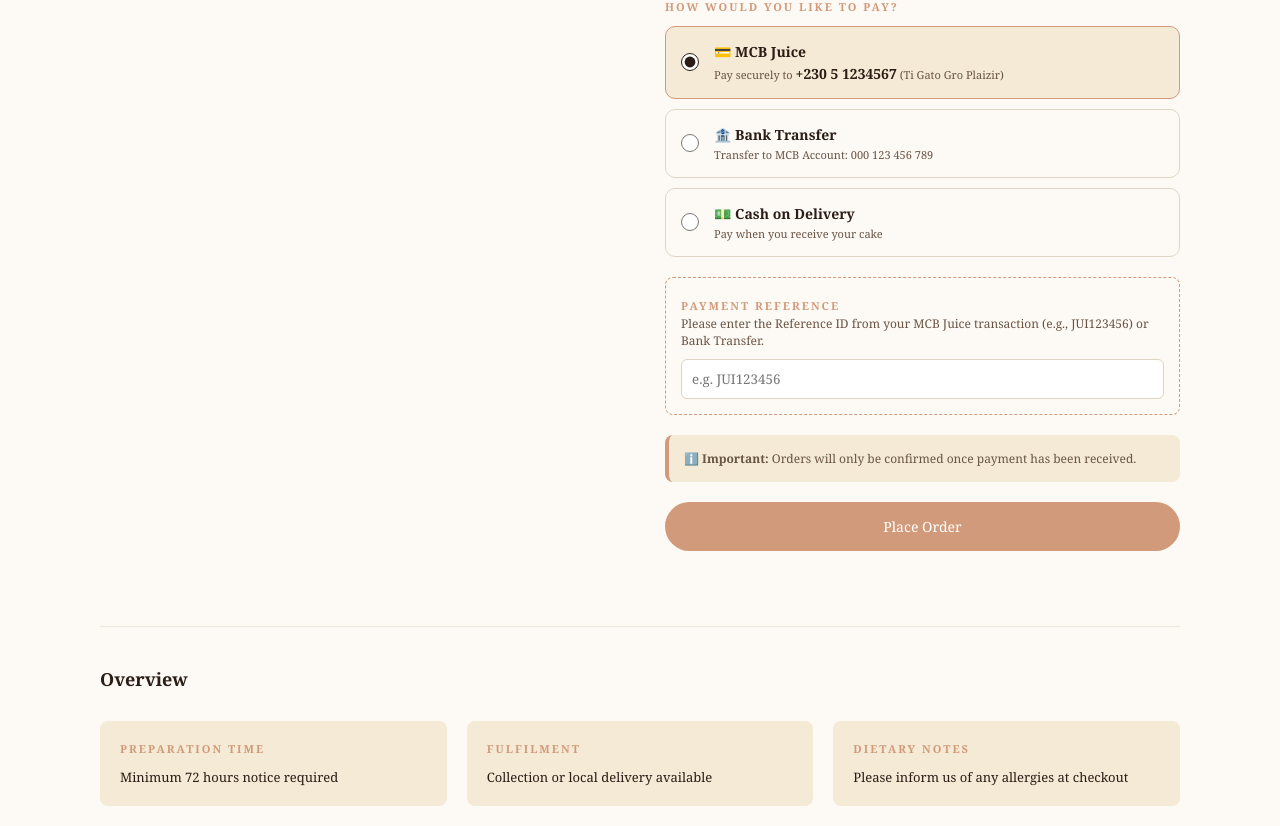
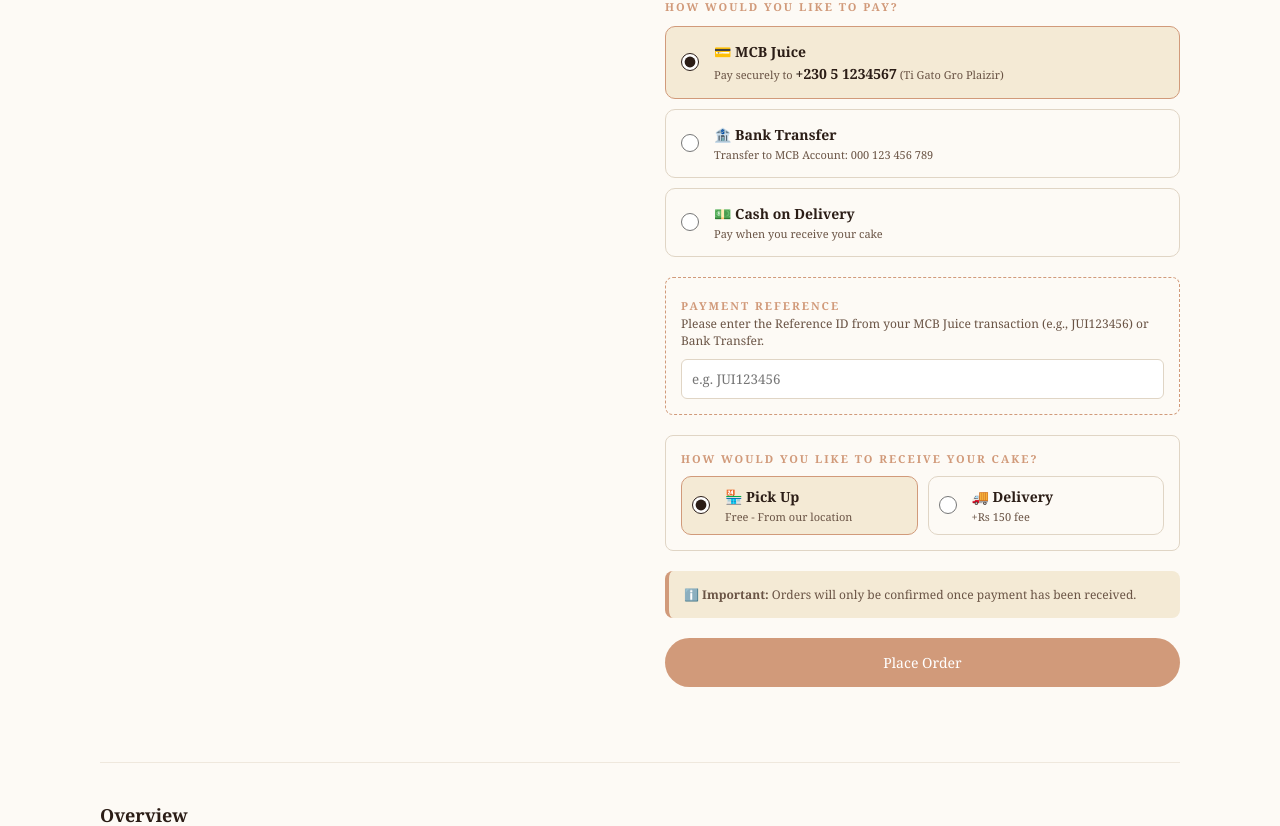
Before and after one commit to chiranjeevramphall-22/TiGatoGroPlaizir, a Django app: page /cake/1/ in a window 1280 px wide. Shown: the part 713-1539 px from the top of the page. Run offline with Django 5.2, Linux system fonts and the light colour scheme; the visitor is signed in with stand-in values (Sample User, id 1); data comes from the database, SQL or seed files in the repository.

Commit message:
Added Pick Up and Delivery option with Rs 150 fee

```diff
--- a/bakery/models.py
+++ b/bakery/models.py
@@ -104,6 +104,18 @@ class Order(models.Model):
     payment_reference = models.CharField(max_length=100, blank=True, help_text="Reference ID from MCB Juice or Bank Transfer")
     bank_name = models.CharField(max_length=100, blank=True, help_text="If paid by Bank Transfer")
 
+    # ---------- FULFILMENT METHOD ----------
+    FULFILMENT_CHOICES = [
+        ('pickup', 'Pick Up'),
+        ('delivery', 'Delivery'),
+    ]
+    fulfilment_method = models.CharField(
+        max_length=20,
+        choices=FULFILMENT_CHOICES,
+        default='pickup',
+        help_text="Did the customer choose Pick Up or Delivery?"
+    )
+
 # =====================================================
 # CUSTOMISATION OPTION MODEL
 # Stores every size, flavour, filling, frosting and
--- a/bakery/templates/bakery/cake_detail.html
+++ b/bakery/templates/bakery/cake_detail.html
@@ -112,6 +112,29 @@
                         <input type="text" name="payment_reference" id="payment_reference_input" placeholder="e.g. JUI123456" style="width: 100%; padding: 10px; border: 1px solid #e0d5c5; border-radius: 6px;">
                     </div>
 
+                    {# --- Fulfilment Method (Pick Up or Delivery) --- #}
+                    <div style="margin-top: 20px; background: #fdfaf5; padding: 15px; border-radius: 8px; border: 1px solid #e0d5c5;">
+                        <label class="option-label" style="margin-bottom: 10px; display: block;">HOW WOULD YOU LIKE TO RECEIVE YOUR CAKE?</label>
+
+                        <div style="display: flex; gap: 10px;">
+                            <label class="payment-option" style="flex: 1; padding: 10px;">
+                                <input type="radio" name="fulfilment_method" value="pickup" checked onchange="updateTotalWithFulfilment()">
+                                <div class="payment-info">
+                                    <strong>🏪 Pick Up</strong>
+                                    <small>Free - From our location</small>
+                                </div>
+                            </label>
+
+                            <label class="payment-option" style="flex: 1; padding: 10px;">
+                                <input type="radio" name="fulfilment_method" value="delivery" onchange="updateTotalWithFulfilment()">
+                                <div class="payment-info">
+                                    <strong>🚚 Delivery</strong>
+                                    <small>+Rs 150 fee</small>
+                                </div>
+                            </label>
+                        </div>
+                    </div>
+
                     {# --- Important Info Box --- #}
                     <div style="background: #f4ead5; padding: 15px; border-radius: 8px; margin-top: 20px; font-size: 12px; color: #6a5445; border-left: 4px solid #d19a7a;">
                         <strong>ℹ️ Important:</strong> Orders will only be confirmed once payment has been received.
@@ -147,6 +170,7 @@
     </div>
 
 </section>
+
 
 <script>
 // =====================================================
@@ -206,3 +230,95 @@ document.addEventListener("DOMContentLoaded", function() {
 </script>
 
 {% endblock %}
+
+<script>
+// =====================================================
+// GLOBAL VARIABLES
+// Keep track of the base price and the delivery fee
+// =====================================================
+let currentBasePrice = parseFloat("{{ cake.base_price }}");
+let currentSizeExtra = 0;
+let currentDeliveryFee = 0;
+
+// =====================================================
+// SELECT SIZE
+// Updates the 'selected' box, recalculates the price.
+// =====================================================
+function selectSize(element) {
+    // 1. Remove 'selected' from all size options
+    document.querySelectorAll('.size-option').forEach(function(opt) {
+        opt.classList.remove('selected');
+    });
+
+    // 2. Add 'selected' to the clicked option
+    element.classList.add('selected');
+
+    // 3. Get the extra cost of this size
+    currentSizeExtra = parseFloat(element.dataset.price);
+
+    // 4. Recalculate and update
+    updateTotalPrice();
+
+    // 5. Update the HIDDEN form field for size
+    const sizeText = element.querySelector('strong').innerText;
+    document.getElementById('form-size').value = sizeText;
+}
+
+// =====================================================
+// UPDATE FULFILMENT METHOD (Pick Up vs Delivery)
+// =====================================================
+function updateTotalWithFulfilment() {
+    const selectedMethod = document.querySelector('input[name="fulfilment_method"]:checked').value;
+
+    if (selectedMethod === 'delivery') {
+        currentDeliveryFee = 150;
+    } else {
+        currentDeliveryFee = 0;
+    }
+
+    updateTotalPrice();
+}
+
+// =====================================================
+// UPDATE TOTAL PRICE
+// Calculates Base + Size Extra + Delivery Fee
+// =====================================================
+function updateTotalPrice() {
+    const total = currentBasePrice + currentSizeExtra + currentDeliveryFee;
+
+    // Update the visual display
+    document.getElementById('total-price').innerText = 'Rs ' + total.toFixed(2);
+
+    // Update the hidden form field so the correct price is saved
+    document.getElementById('form-price').value = total.toFixed(2);
+}
+
+// =====================================================
+// TOGGLE PAYMENT REFERENCE FIELD
+// =====================================================
+function toggleReferenceField() {
+    const selectedMethod = document.querySelector('input[name="payment_method"]:checked').value;
+    const referenceBox = document.getElementById('reference-box');
+    const referenceInput = document.getElementById('payment_reference_input');
+
+    if (selectedMethod === 'mcb_juice' || selectedMethod === 'bank_transfer') {
+        referenceBox.style.display = 'block';
+        referenceInput.required = true;
+    } else {
+        referenceBox.style.display = 'none';
+        referenceInput.required = false;
+        referenceInput.value = '';
+    }
+}
+
+// Run once on page load to set the initial states
+document.addEventListener("DOMContentLoaded", function() {
+    toggleReferenceField();
+    // Make sure the initial size (Small) is included in the price
+    const initialSize = document.querySelector('.size-option.selected');
+    if (initialSize) {
+        currentSizeExtra = parseFloat(initialSize.dataset.price);
+    }
+    updateTotalPrice();
+});
+</script>
--- a/bakery/views.py
+++ b/bakery/views.py
@@ -33,9 +33,9 @@ def cake_detail(request, cake_id):
         total_price = request.POST.get('total_price')
         payment_method = request.POST.get('payment_method', 'cod')
         payment_reference = request.POST.get('payment_reference', '').strip()
+        fulfilment_method = request.POST.get('fulfilment_method', 'pickup')
 
         # ---------- SERVER-SIDE VALIDATION ----------
-        # If they chose MCB Juice or Bank Transfer, they MUST provide a reference.
         if payment_method in ['mcb_juice', 'bank_transfer'] and not payment_reference:
             messages.error(
                 request,
@@ -60,6 +60,7 @@ def cake_detail(request, cake_id):
             total_price=total_price,
             payment_method=payment_method,
             payment_reference=payment_reference,
+            fulfilment_method=fulfilment_method,
             delivery_address=delivery_address,
             phone_number=phone_number,
             status='pending',
```
Also changed, not shown: bakery/templates/bakery/admin_orders.html (+19 -5 lines), bakery/migrations/0012_order_fulfillment_method.py (added), bakery/migrations/0013_remove_order_fulfillment_method_and_more.py (added).
